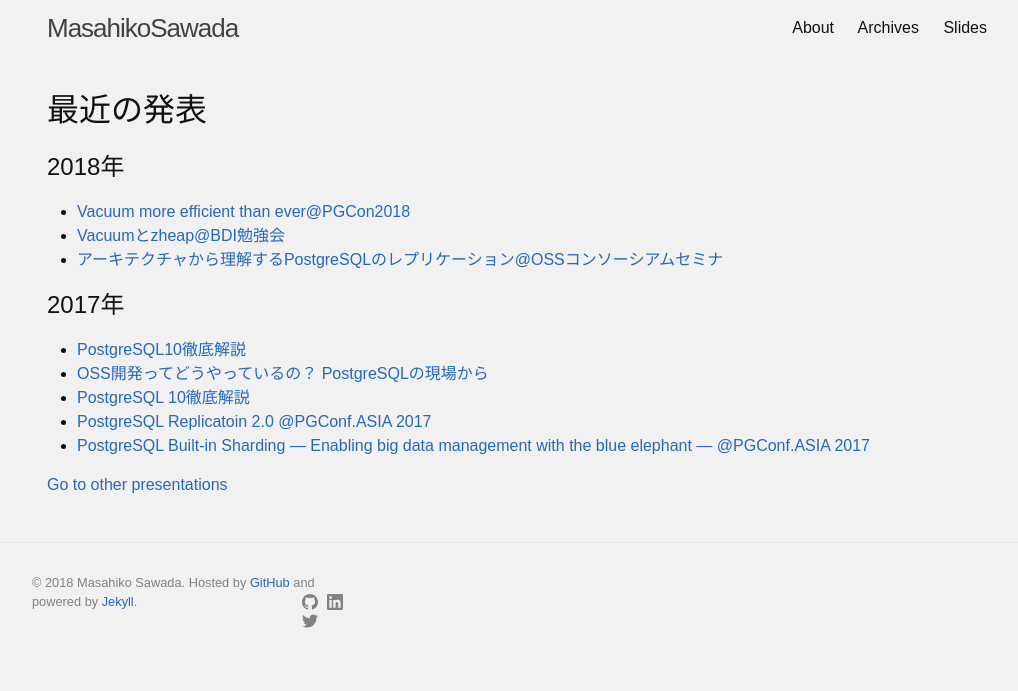
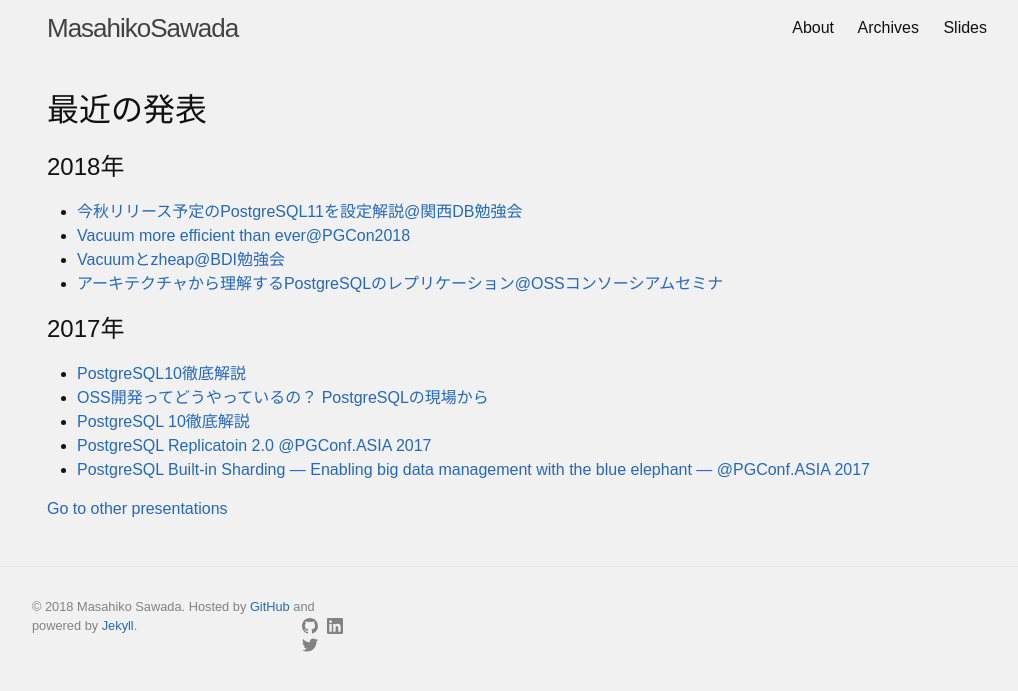
Before and after one commit to MasahikoSawada/masahikosawada.github.io, a Jekyll site: the page built from slides.md, in a window 1280 px wide. Shown: the top 691 px of the page, without its empty margins (123-1141 px from the left). Built offline with Jekyll 4.4.1, drawn with Linux system fonts in a browser that asks for light colours.

Commit message:
Add the slide at Kansai-DB Benkyou-kai

```diff
--- a/slides.md
+++ b/slides.md
@@ -7,6 +7,7 @@
 # 最近の発表
 
 ## 2018年
+* [今秋リリース予定のPostgreSQL11を設定解説@関西DB勉強会](https://www.slideshare.net/masahikosawada98/postgresql11)
 * [Vacuum more efficient than ever@PGCon2018](https://www.slideshare.net/masahikosawada98/vacuum-more-efficient-than-ever-99916671)
 * [Vacuumとzheap@BDI勉強会](https://www.slideshare.net/masahikosawada98/vacuumzheap-92589428)
 * [アーキテクチャから理解するPostgreSQLのレプリケーション@OSSコンソーシアムセミナ](https://www.slideshare.net/masahikosawada98/postgresql-86891271)
```
